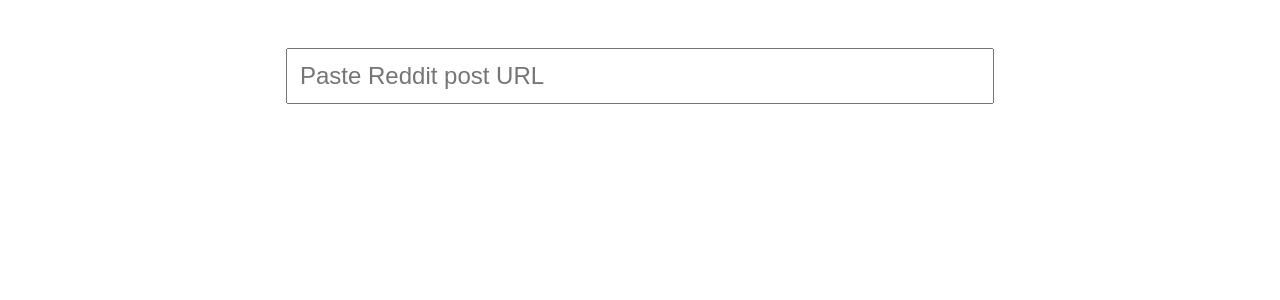
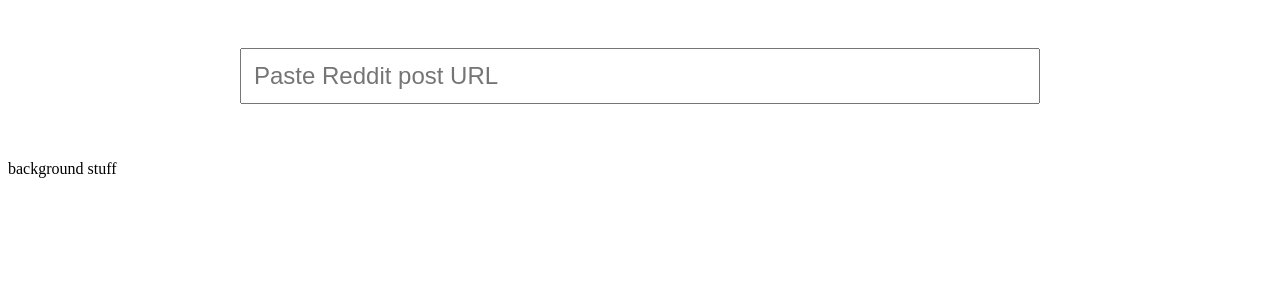
Before and after one commit to brannonjames/read-more, a React (Create React App) app in the folder client/: page / in a window 1280 px wide. Shown: the top 300 px of the page. Built offline with nearby package versions, Linux system fonts and the light colour scheme.

Commit message:
add search results to search module

```diff
--- /dev/null
+++ b/client/src/components/SearchInput/index.tsx
@@ -0,0 +1,76 @@
+import React from 'react';
+import styled from 'styled-components'
+import TextInput from '../TextInput'
+import {SearchInputProps} from "./SearchInput.types";
+
+const SearchInput = (props: SearchInputProps) => {
+  const { searchValue, onSearchFieldChange, posts, onAdd } = props;
+  //
+  const isSinglePost = posts.length === 1;
+  const noPosts = posts.length === 0;
+  //
+  const handleAdd = (post) => {
+    onAdd(post)
+  };
+
+  return (
+    <SeachInputContainer>
+      <StyledInput
+        placeholder="Paste Reddit post URL"
+        value={searchValue}
+        onChange={onSearchFieldChange}
+      />
+      {
+        !noPosts && (
+          <SearchResults>
+            {
+              isSinglePost && (
+                <SearchResult
+                  onClick={() => handleAdd(posts[0])}
+                  tabIndex="-1"
+                >
+                  {`Add "${posts[0].title}" to your list`}
+                </SearchResult>
+              )
+            }
+          </SearchResults>
+        )
+      }
+    </SeachInputContainer>
+  )
+};
+
+export default SearchInput;
+
+const SeachInputContainer = styled.div`
+  display: flex;
+  width: 98%;
+  max-width: 800px;
+  position: relative;
+`;
+
+const StyledInput = styled(TextInput)`
+  display: flex;
+  width: calc(100% - 24px);
+  font-size: 24px;
+  padding: 12px;
+`;
+
+const SearchResults = styled.ul`
+  list-style: none;
+  position: absolute;
+  top: 100%;
+  left: 0;
+  right: 0;
+  background-color: blue;
+  color: white;
+  margin: 0;
+  padding: 0;
+`;
+
+const SearchResult = styled.li`
+  &:hover {
+    cursor: pointer;
+    background-color: aquamarine;
+  }
+`;
--- a/client/src/modules/App/App.tsx
+++ b/client/src/modules/App/App.tsx
@@ -6,6 +6,8 @@
   return (
     <div>
       <Search />
+      <p>background stuff</p>
+
     </div>
   );
 }
--- a/client/src/modules/Search/Search.component.tsx
+++ b/client/src/modules/Search/Search.component.tsx
@@ -1,42 +1,32 @@
 import { default as React, useEffect } from 'react';
 import styled from 'styled-components';
-import Input from '../../components/TextInput';
+import SearchInput from '../../components/SearchInput';
 import {FlexCenter} from "../../components/Styled/layout";
 import withObserver from "../hocs/withObserver";
 import SearchStore from "./Search.store";
-import * as SearchSupport from './Search.support';
 
 //
 // MAIN COMPONENT
 //
 const Search = (props: ISearchProps) => {
   const { store } = props;
-  const { input, setInput, isValidUrl, jsonUrl, addPost, selectedPosts } = store;
 
   useEffect(() => {
-    if (isValidUrl) {
-      SearchSupport.fetchRedditPost(jsonUrl)
-        .then(addPost)
-        .catch(console.error);
-    }
-  }, [isValidUrl, jsonUrl, addPost, input]);
+    store.search();
+  }, [store, store.input]);
+
+  const handleAdd = post => {
+    store.addPost(post);
+  };
 
   return (
     <Container>
       <SearchInput
-        placeholder="Paste Reddit post URL"
-        onChange={e => setInput(e.target.value)}
-        value={input}
+        onSearchFieldChange={e => store.setInput(e.target.value)}
+        posts={store.stagedPosts}
+        searchValue={store.input}
+        onAdd={handleAdd}
       />
-      {
-        selectedPosts.map(post => (
-          <div key={post.id}>
-            <p>{`Title: ${post.title}`}</p>
-            <p>{`Author: ${post.author}`}</p>
-            <p>{`Upvotes: ${post.ups}`}</p>
-          </div>
-        ))
-      }
     </Container>
   )
 };
@@ -49,12 +39,6 @@
 }
 
 // STYLED COMPONENTS
-const SearchInput = styled(Input)`
-  font-size: 24px;
-  padding: 12px;
-  width: 90%;
-  max-width: 680px;
-`;
 
 const Container = styled(FlexCenter)`
   padding: 40px;
--- a/client/src/modules/Search/Search.store.ts
+++ b/client/src/modules/Search/Search.store.ts
@@ -1,17 +1,16 @@
 import {makeAutoObservable} from "mobx";
-import {RedditPost} from "./Search.support";
+import * as SearchSupport from "./Search.support";
 
 
 export default class SearchStore {
 
   static sharedInstance: SearchStore = new SearchStore();
 
-  private URL_PATTERN: string = 'https://www.reddit.com/r/';
-
   //
   // OBSERVABLES
   input: string = '';
-  selectedPosts: RedditPost[] = [];
+  stagedPosts: SearchSupport.RedditPost[] = [];
+  selectedPosts: SearchSupport.RedditPost[] = [];
 
 
   constructor() {
@@ -22,19 +21,27 @@
   // ACTIONS
   //
   setInput = (value: string) => {
-    console.log('setting input...');
     this.input = value;
   };
 
-  addPost = (post: RedditPost) => {
+  addPost = (post: SearchSupport.RedditPost) => {
     this.selectedPosts = [...this.selectedPosts, post];
+    this.stagedPosts = [];
+    this.input = '';
+  };
+
+  search = async () => {
+    if (this.isValidUrl) {
+      const response = await SearchSupport.fetchRedditPost(this.jsonUrl);
+      this.stagedPosts = [response]
+    }
   };
 
   //
   // COMPUTEDS
   //
   get isValidUrl() {
-    return this.input.startsWith(this.URL_PATTERN);
+    return this.input.startsWith(SearchSupport.URL_PATTERN);
   }
 
   get jsonUrl() {
--- a/client/src/modules/Search/Search.support.ts
+++ b/client/src/modules/Search/Search.support.ts
@@ -1,4 +1,6 @@
 import axios from 'axios';
+
+export const URL_PATTERN: string = 'https://www.reddit.com/r/';
 
 export const fetchRedditPost = async (url: string) : Promise<RedditPost> => {
   //
```
Also changed, not shown: client/src/components/SearchInput/SearchInput.types.ts (added, +8 -0 lines).
